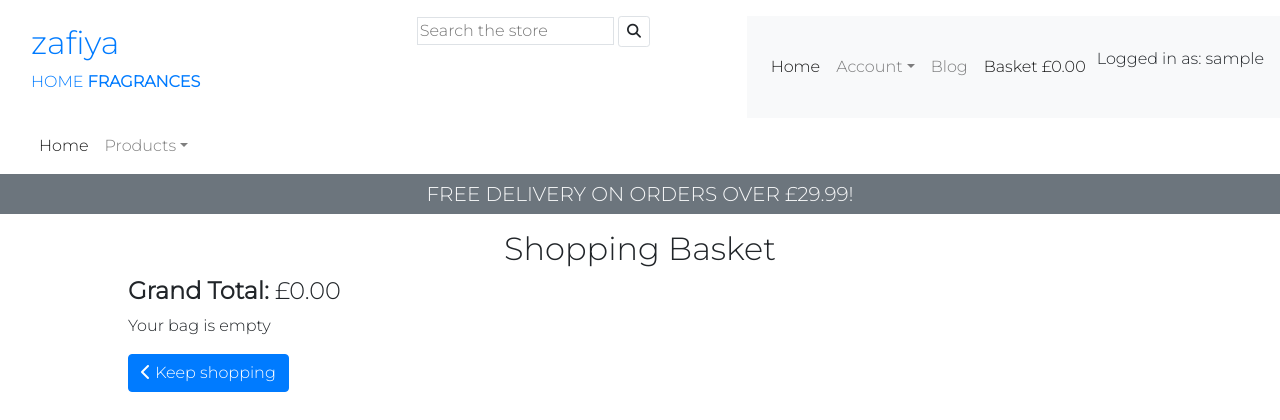
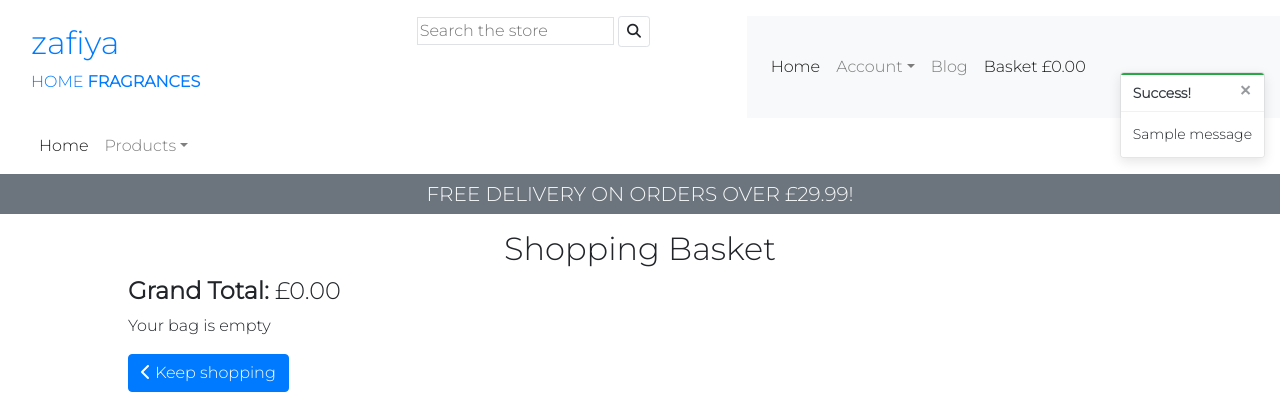
Before and after one commit to BegumDev/zafiya2, a Django app: page /bag/ in a window 1280 px wide. Shown: the top 420 px of the page. Run offline with Django 3.2, Linux system fonts and the light colour scheme; a user stored in the database is signed in; tables that the repository leaves empty hold one stand-in row (values such as "Sample post"); one stand-in notice (Sample message) is shown; some libraries are stand-ins or nearby versions.

Commit message:
Add toast to the website.

```diff
--- a/bag/views.py
+++ b/bag/views.py
@@ -1,5 +1,5 @@
 from django.shortcuts import render, redirect, reverse, HttpResponse, get_object_or_404
-
+from django.contrib import messages
 from products.models import Product
 
 def view_bag(request):
@@ -10,7 +10,7 @@ def view_bag(request):
 # add to bag view
 def add_to_bag(request, item_id):
     """ Add items to the shopping bag """
-
+    product = get_object_or_404(Product, pk=item_id)
     quantity = int(request.POST.get('quantity'))
     redirect_url = request.POST.get('redirect_url')
     bag = request.session.get('bag', {})
@@ -19,6 +19,7 @@ def add_to_bag(request, item_id):
         bag[item_id] += quantity
     else:
         bag[item_id] = quantity
+        messages.success(request, f'Successfully added {product.name} to the bag')
 
     request.session['bag'] = bag
 
--- a/products/views.py
+++ b/products/views.py
@@ -55,7 +55,7 @@ def add_product(request):
         form = ProductForm(request.POST, request.FILES)
         if form.is_valid():
             form.save()
-            return redirect(reverse('add_product'))
+            return redirect(reverse('products'))
         else:
             messages.error(request, "Adding product failed. Please check the form")
     else:
--- a/static/css/base.css
+++ b/static/css/base.css
@@ -64,7 +64,7 @@ section{
     position: fixed;
     top: 72px;
     right: 15px;
-    z-index: 9999999999;
+    z-index: 99999999999;
 }
 
 .custom-toast {
--- a/templates/base.html
+++ b/templates/base.html
@@ -110,13 +110,6 @@
                             </a>
                         </li>
                     </ul>
-                    {% if request.user.is_authenticated %}
-                    <div class="row">
-                        <div class="col-12 float-right">
-                            <p class="text-small">Logged in as: {{ user.username }}</p>
-                        </div>
-                    </div>
-                    {% endif %}
                 </div>
             </nav>
         </div>
@@ -132,7 +125,21 @@
     </div>
 
     {% if messages %}
-        <div class="message-container"></div>
+        <div class="message-container">
+            {% for message in messages %}
+                {% with message.level as level %}
+                    {% if level == 40 %}
+                        {% include 'includes/toasts/toast_error.html' %}
+                    {% elif level == 30 %}
+                        {% include 'includes/toasts/toast_warning.html' %}
+                    {% elif level == 25 %}
+                        {% include 'includes/toasts/toast_success.html' %}
+                    {% else %}
+                        {% include 'includes/toasts/toast_info.html' %}
+                    {% endif %}
+                {% endwith %}
+            {% endfor %}
+        </div>
     {% endif %}
 
     {% block page_header %}
@@ -142,6 +149,9 @@
     {% endblock %}
 
     {% block postloadjs %}
+    <script type="text/javascript">
+        $('.toast').toast('show');
+    </script>
     {% endblock %}
 
 </body>
--- /dev/null
+++ b/templates/includes/toasts/toast_success.html
@@ -0,0 +1,13 @@
+<div class="toast custom-toast" data-autohide="false">
+    <div class="arrow-up arrow-success"></div>
+    <div class="toast-capper bg-success"></div>
+    <div class="toast-header bg-white text-dark">
+        <strong class="mr-auto">Success!</strong>
+        <button type="button" class="ml-2 mb-1 close text-dark" data-dismiss="toast" aria-label="Close">
+            <span aria-hidden="true">&times;</span>
+        </button>
+    </div>
+    <div class="toast-body bg-white">
+        {{ message }}
+    </div>
+</div>
--- a/zafiya2/settings.py
+++ b/zafiya2/settings.py
@@ -104,6 +104,8 @@ AUTHENTICATION_BACKENDS = [
     # `allauth` specific authentication methods, such as login by e-mail
     'allauth.account.auth_backends.AuthenticationBackend',
 ]
+
+MESSAGE_STORAGE = 'django.contrib.messages.storage.session.SessionStorage'
 
 SITE_ID = 1
 
```
Also changed, not shown: templates/includes/toasts/toast_error.html (added, +13 -0 lines), templates/includes/toasts/toast_info.html (added, +14 -0 lines), templates/includes/toasts/toast_warning.html (added, +13 -0 lines), media/landing-page-hero_1.jpg (added).
